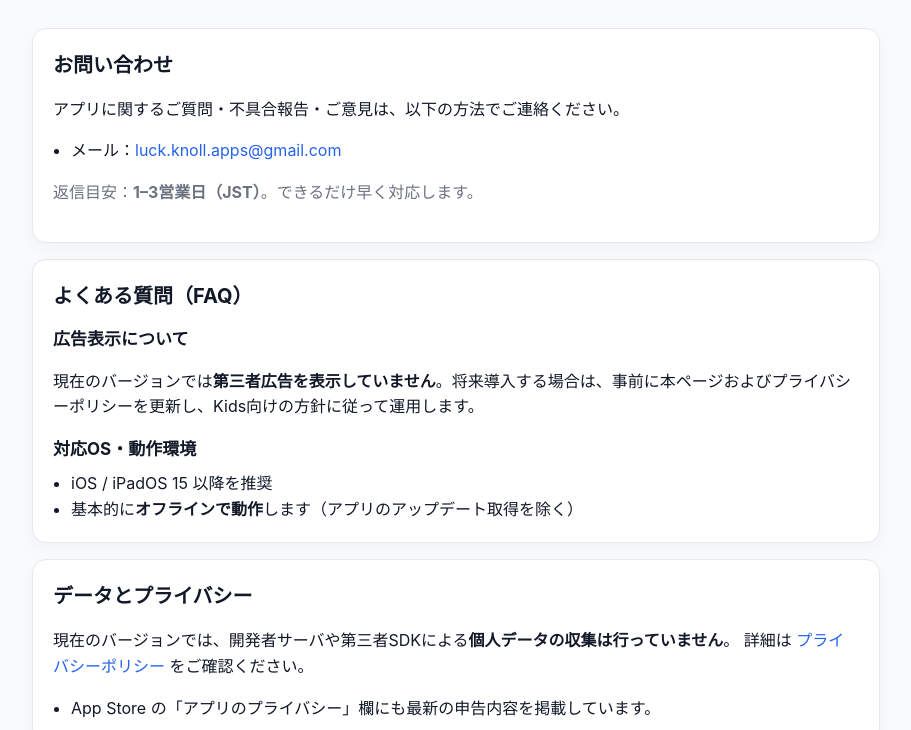
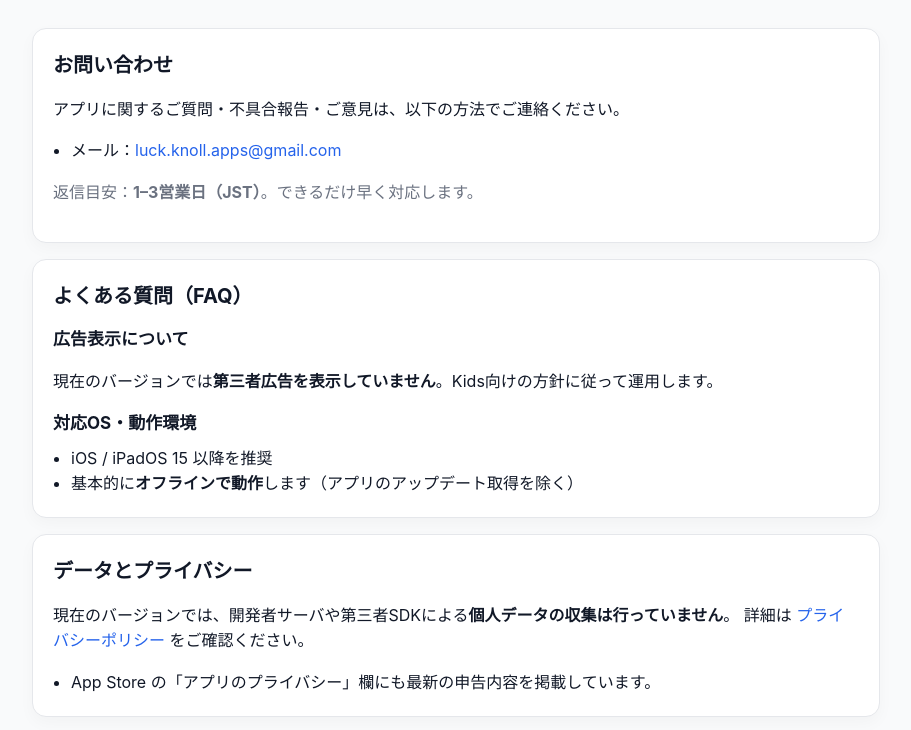
Before and after one commit to y-seisakuzyo/ios_privacy-policy, a plain HTML site: page kotobanotane/index.html in a window 1280 px wide. Shown: the part 89-819 px from the top of the page, without its empty margins (184-1095 px from the left). Drawn offline with Linux system fonts and the light colour scheme.

Commit message:
Update index.html

```diff
--- a/kotobanotane/index.html
+++ b/kotobanotane/index.html
@@ -48,7 +48,7 @@
   <section class="card">
     <h2>よくある質問（FAQ）</h2>
     <h3>広告表示について</h3>
-    <p>現在のバージョンでは<strong>第三者広告を表示していません</strong>。将来導入する場合は、事前に本ページおよびプライバシーポリシーを更新し、Kids向けの方針に従って運用します。</p>
+    <p>現在のバージョンでは<strong>第三者広告を表示していません</strong>。Kids向けの方針に従って運用します。</p>
     <h3>対応OS・動作環境</h3>
     <ul>
       <li>iOS / iPadOS 15 以降を推奨</li>
```
